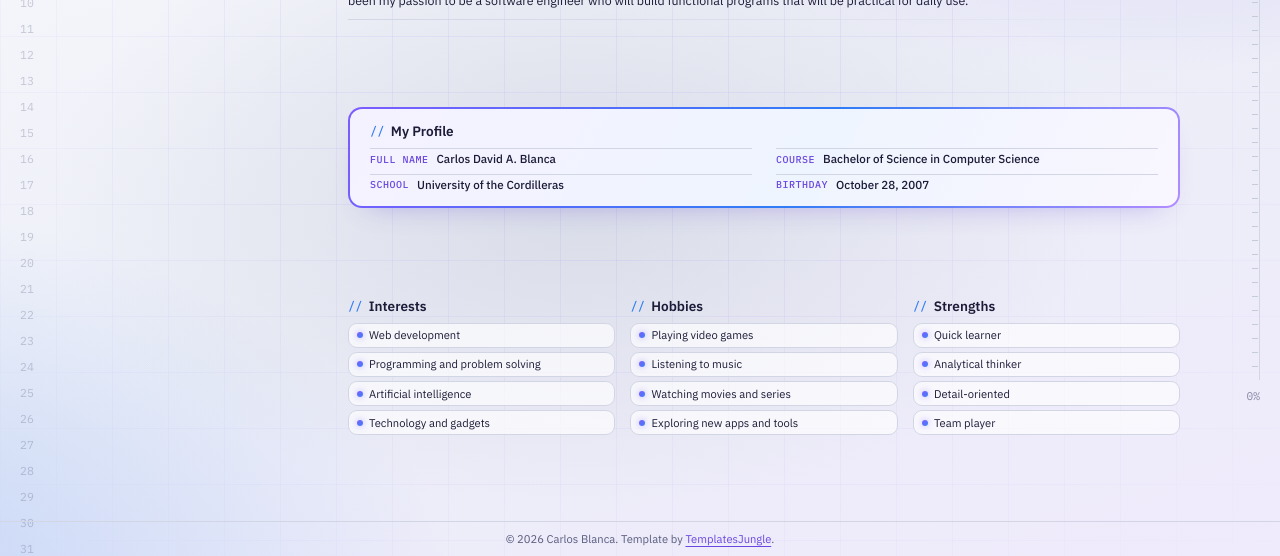
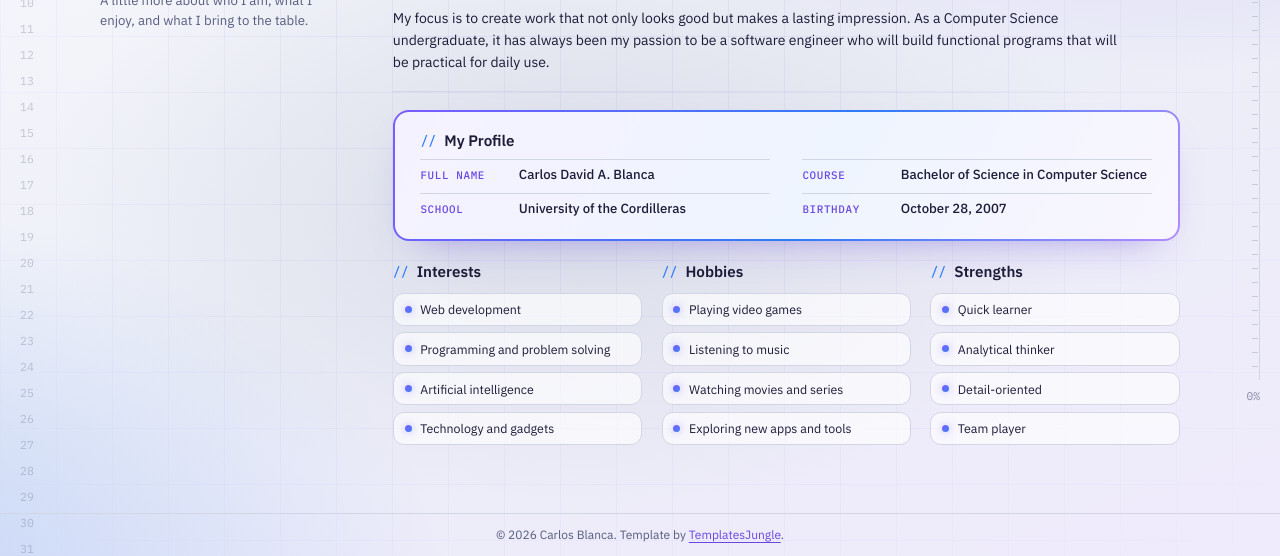
Before and after one commit to chongkuaile/My-Portfolio, a plain HTML site: page personal-information.html in a window 1280 px wide. Shown: the part 244-800 px from the top of the page. Drawn offline with Linux system fonts and the light colour scheme.

Commit message:
Update-3.5.2

```diff
--- a/personal-information.html
+++ b/personal-information.html
@@ -17,22 +17,22 @@ html, body {
   overflow: hidden;
 }
 
-/* Compact header and footer to save vertical space */
+/* Balanced header and footer */
 .bar {
-  padding: clamp(0.4rem, 1.2vh, 1rem) 0;
+  padding: clamp(0.6rem, 2vh, 1.35rem) 0;
   flex-shrink: 0;
 }
 footer {
-  padding: clamp(0.35rem, 1vh, 0.85rem);
-  font-size: clamp(0.7rem, 1.4vh, 0.82rem);
+  padding: clamp(0.45rem, 1.4vh, 1rem);
+  font-size: clamp(0.75rem, 1.5vh, 0.85rem);
   flex-shrink: 0;
 }
 
-/* Page-specific styles */
+/* Page-specific typography */
 .eyebrow {
   display: block;
-  margin-bottom: clamp(0.15rem, 0.5vh, 0.5rem);
-  font: 500 clamp(0.7rem, 1.4vh, 0.82rem) var(--mono);
+  margin-bottom: clamp(0.25rem, 0.8vh, 0.65rem);
+  font: 500 clamp(0.75rem, 1.5vh, 0.88rem) var(--mono);
   color: var(--signal);
 }
 .side h1 span {
@@ -42,10 +42,10 @@ footer {
   -webkit-text-fill-color: transparent;
 }
 .about p {
-  margin: 0 0 clamp(0.25rem, 0.7vh, 0.5rem);
-  max-width: 48rem;
-  font-size: clamp(0.75rem, 1.55vh, 0.95rem);
-  line-height: 1.42;
+  margin: 0 0 clamp(0.4rem, 1.1vh, 0.75rem);
+  max-width: 46rem;
+  font-size: clamp(0.82rem, 1.75vh, 1.02rem);
+  line-height: 1.55;
 }
 .about p:last-child {
   margin: 0;
@@ -57,84 +57,93 @@ footer {
 h2.tag {
   display: flex;
   align-items: center;
-  gap: 0.4rem;
-  font-size: clamp(0.82rem, 1.7vh, 1.05rem);
-  margin: 0 0 clamp(0.25rem, 0.7vh, 0.55rem);
+  gap: 0.5rem;
+  font-size: clamp(0.92rem, 1.9vh, 1.12rem);
+  margin: 0 0 clamp(0.4rem, 1.1vh, 0.75rem);
 }
 h2.tag::before {
   content: "//";
-  font: 500 clamp(0.72rem, 1.5vh, 0.9rem) var(--mono);
+  font: 500 clamp(0.8rem, 1.65vh, 0.95rem) var(--mono);
   color: var(--signal);
 }
 
-/* Main layout container */
+/* Main layout: vertically centered as a cohesive unit, no huge gaps */
 .page {
   flex: 1;
   min-height: 0;
   display: grid;
-  grid-template-columns: 13.5rem minmax(0, 1fr);
-  gap: clamp(1rem, 2.5vw, 2.5rem);
-  align-items: center;
-  width: min(1080px, 100% - 2rem);
+  grid-template-columns: 15.5rem minmax(0, 1fr);
+  gap: clamp(1.5rem, 3.5vw, 3.5rem);
+  align-content: center;
+  align-items: start;
+  width: min(1080px, 100% - 3rem);
   margin: 0 auto;
-  padding: clamp(0.25rem, 1vh, 1rem) 0;
+  padding: clamp(0.5rem, 1.5vh, 1.5rem) 0;
 }
 .side {
   position: static;
 }
 .side h1 {
-  font-size: clamp(1.3rem, 3vh, 2rem);
-  margin: 0 0 clamp(0.2rem, 0.6vh, 0.5rem);
+  font-size: clamp(1.5rem, 3.4vh, 2.25rem);
+  line-height: 1.12;
+  margin: 0 0 clamp(0.35rem, 1vh, 0.75rem);
 }
 .side p {
-  font-size: clamp(0.75rem, 1.5vh, 0.92rem);
-  line-height: 1.35;
+  font-size: clamp(0.82rem, 1.65vh, 0.98rem);
+  line-height: 1.5;
 }
+
+/* Tight, natural spacing between sections */
 .content-col {
   display: flex;
   flex-direction: column;
-  justify-content: space-evenly;
-  height: 100%;
+  justify-content: center;
+  gap: clamp(0.75rem, 2.2vh, 1.65rem);
   min-height: 0;
-  gap: clamp(0.35rem, 1.2vh, 1rem);
 }
 .block {
   margin: 0;
-  padding-bottom: clamp(0.35rem, 1.2vh, 1rem);
+  padding-bottom: clamp(0.75rem, 2.2vh, 1.65rem);
   animation: fade-up 0.7s ease backwards;
+}
+.block:last-child {
+  padding-bottom: 0;
 }
 .block:nth-child(1) { animation-delay: 0.1s; }
 .block:nth-child(2) { animation-delay: 0.2s; }
 .block:nth-child(3) { animation-delay: 0.3s; }
 
-/* Emphasized Quick Facts (2x2 grid so it stays compact) */
+/* Emphasized Quick Facts */
 .facts {
-  padding: clamp(0.45rem, 1.3vh, 0.95rem) clamp(0.65rem, 1.8vw, 1.25rem);
+  padding: clamp(0.75rem, 2vh, 1.35rem) clamp(1rem, 2.2vw, 1.6rem);
   border: 2px solid transparent;
   border-image: none;
-  border-radius: 14px;
+  border-radius: 16px;
   background: linear-gradient(rgba(255,255,255,.92), rgba(255,255,255,.92)) padding-box,
               linear-gradient(120deg, #7c5cff, #2f7cf6 55%, #b28cff) border-box;
-  box-shadow: 0 14px 30px -20px rgba(91,63,209,.45);
+  box-shadow: 0 18px 40px -24px rgba(91,63,209,.55);
+}
+.facts h2.tag {
+  margin-bottom: clamp(0.3rem, 0.8vh, 0.6rem);
 }
 .facts .kv {
   display: grid;
   grid-template-columns: repeat(2, minmax(0, 1fr));
-  gap: clamp(0.15rem, 0.5vh, 0.35rem) clamp(0.75rem, 2vw, 1.5rem);
+  gap: clamp(0.15rem, 0.5vh, 0.35rem) clamp(1rem, 2.5vw, 2.25rem);
 }
 .facts .kv div {
   display: grid;
-  grid-template-columns: auto 1fr;
-  gap: 0.5rem;
-  padding: clamp(0.15rem, 0.4vh, 0.3rem) 0;
-  font-size: clamp(0.72rem, 1.45vh, 0.9rem);
-  line-height: 1.25;
+  grid-template-columns: 5.5rem 1fr;
+  gap: 0.65rem;
+  padding: clamp(0.25rem, 0.7vh, 0.45rem) 0;
+  font-size: clamp(0.8rem, 1.65vh, 0.98rem);
+  line-height: 1.35;
 }
 .facts dt {
   align-self: center;
-  font: 500 clamp(0.62rem, 1.25vh, 0.75rem) var(--mono);
+  font: 500 clamp(0.68rem, 1.35vh, 0.78rem) var(--mono);
   text-transform: uppercase;
-  letter-spacing: 0.05em;
+  letter-spacing: 0.06em;
   color: var(--accent);
 }
 .facts dd {
@@ -145,7 +154,7 @@ h2.tag::before {
 .trio {
   display: grid;
   grid-template-columns: repeat(3, minmax(0, 1fr));
-  gap: clamp(0.4rem, 1.2vw, 1rem);
+  gap: clamp(0.6rem, 1.5vw, 1.25rem);
   align-items: start;
 }
 .ticks {
@@ -154,42 +163,42 @@ h2.tag::before {
   list-style: none;
   display: grid;
   grid-template-columns: 1fr;
-  gap: clamp(0.2rem, 0.55vh, 0.42rem);
+  gap: clamp(0.3rem, 0.85vh, 0.55rem);
 }
 .ticks li {
   position: relative;
-  padding: clamp(0.2rem, 0.55vh, 0.4rem) 0.5rem clamp(0.2rem, 0.55vh, 0.4rem) 1.25rem;
-  font-size: clamp(0.68rem, 1.4vh, 0.88rem);
-  line-height: 1.25;
+  padding: clamp(0.32rem, 0.9vh, 0.55rem) 0.75rem clamp(0.32rem, 0.9vh, 0.55rem) 1.65rem;
+  font-size: clamp(0.75rem, 1.55vh, 0.94rem);
+  line-height: 1.35;
   background: rgba(255,255,255,.65);
   border: 1px solid var(--line);
-  border-radius: 9px;
+  border-radius: 11px;
   transition: transform 0.25s ease, border-color 0.25s ease, box-shadow 0.25s ease;
 }
 .ticks li::before {
   content: "";
   position: absolute;
-  left: 0.5rem;
+  left: 0.68rem;
   top: 50%;
-  width: 6px;
-  height: 6px;
-  margin-top: -3px;
+  width: 7px;
+  height: 7px;
+  margin-top: -3.5px;
   border-radius: 50%;
   background: linear-gradient(135deg, var(--violet), var(--blue));
-  box-shadow: 0 0 6px rgba(124,92,255,.5);
+  box-shadow: 0 0 8px rgba(124,92,255,.5);
 }
 .ticks li:hover {
-  transform: translateX(3px);
+  transform: translateX(4px);
   border-color: var(--accent);
-  box-shadow: 0 6px 14px -10px rgba(106,71,224,.5);
+  box-shadow: 0 8px 20px -12px rgba(106,71,224,.5);
 }
 
-/* Small screen & mobile adjustments to prevent any vertical overflow */
+/* Small screen & mobile adjustments (< 820px) */
 @media (max-width: 819px) {
   .page {
     grid-template-columns: 1fr;
-    grid-template-rows: auto 1fr;
-    gap: clamp(0.25rem, 0.8vh, 0.5rem);
+    gap: clamp(0.4rem, 1.2vh, 0.85rem);
+    width: min(1080px, 100% - 2rem);
   }
   .side {
     display: flex;
@@ -201,34 +210,41 @@ h2.tag::before {
     margin: 0;
   }
   .side h1 {
-    font-size: clamp(1.1rem, 2.3vh, 1.35rem);
+    font-size: clamp(1.15rem, 2.5vh, 1.45rem);
     margin: 0;
   }
   .side p {
     width: 100%;
-    font-size: clamp(0.68rem, 1.3vh, 0.8rem);
+    font-size: clamp(0.72rem, 1.4vh, 0.85rem);
     margin: 0;
+  }
+  .content-col {
+    gap: clamp(0.4rem, 1.1vh, 0.75rem);
+  }
+  .block {
+    padding-bottom: clamp(0.4rem, 1.1vh, 0.75rem);
   }
 }
 
-/* Ultra-narrow screens (< 480px) */
-@media (max-width: 480px) {
+/* Ultra-narrow screens (< 520px) */
+@media (max-width: 520px) {
   .facts .kv {
     grid-template-columns: 1fr 1fr;
-    gap: 0.15rem 0.5rem;
+    gap: 0.2rem 0.6rem;
   }
   .facts .kv div {
     grid-template-columns: 1fr;
-    gap: 0;
+    gap: 0.05rem;
   }
   .ticks li {
-    padding-left: 1rem;
-    font-size: clamp(0.62rem, 1.3vh, 0.75rem);
+    padding: clamp(0.22rem, 0.6vh, 0.35rem) 0.45rem clamp(0.22rem, 0.6vh, 0.35rem) 1.1rem;
+    font-size: clamp(0.64rem, 1.35vh, 0.78rem);
   }
   .ticks li::before {
-    left: 0.35rem;
+    left: 0.4rem;
     width: 5px;
     height: 5px;
+    margin-top: -2.5px;
   }
 }
 </style>
```
